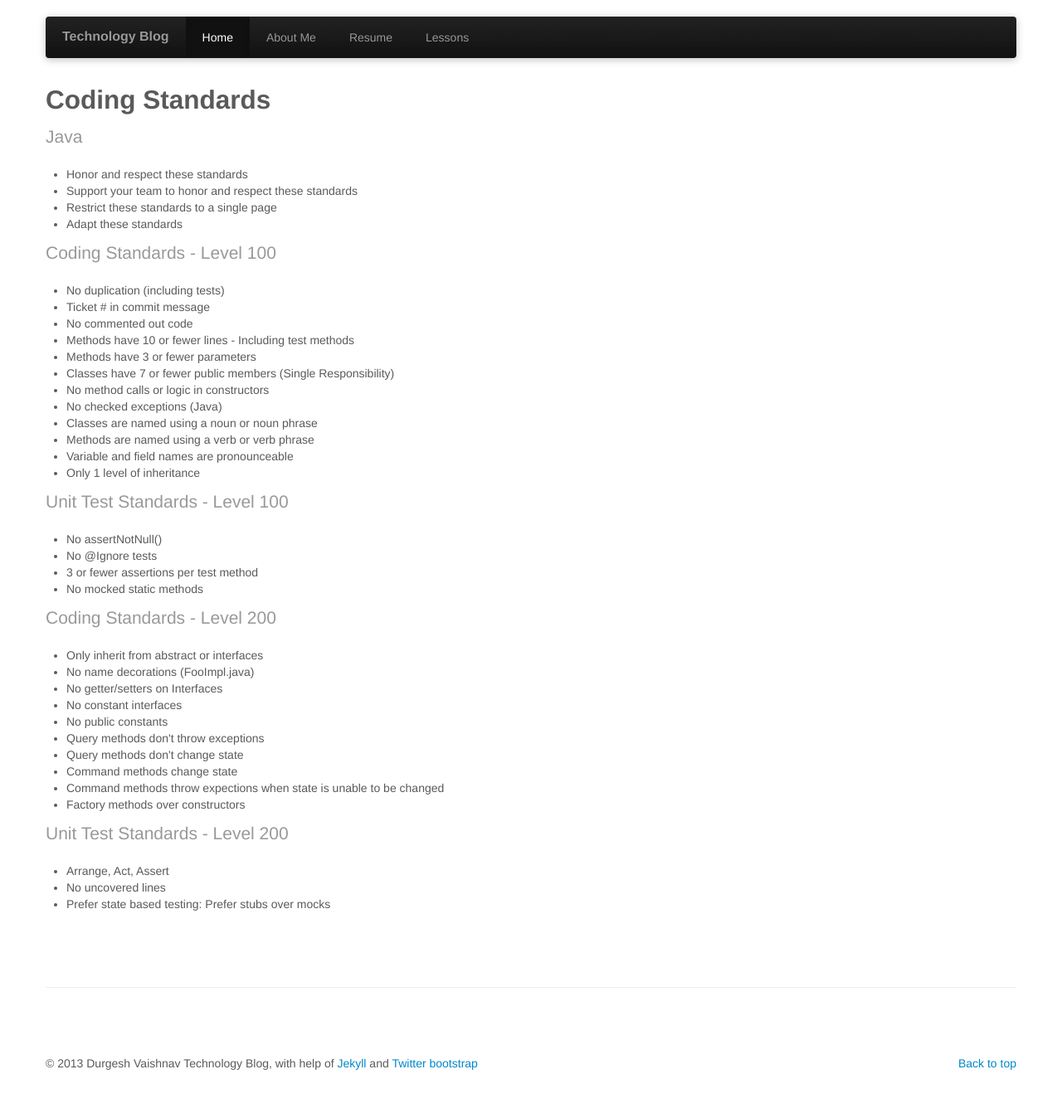
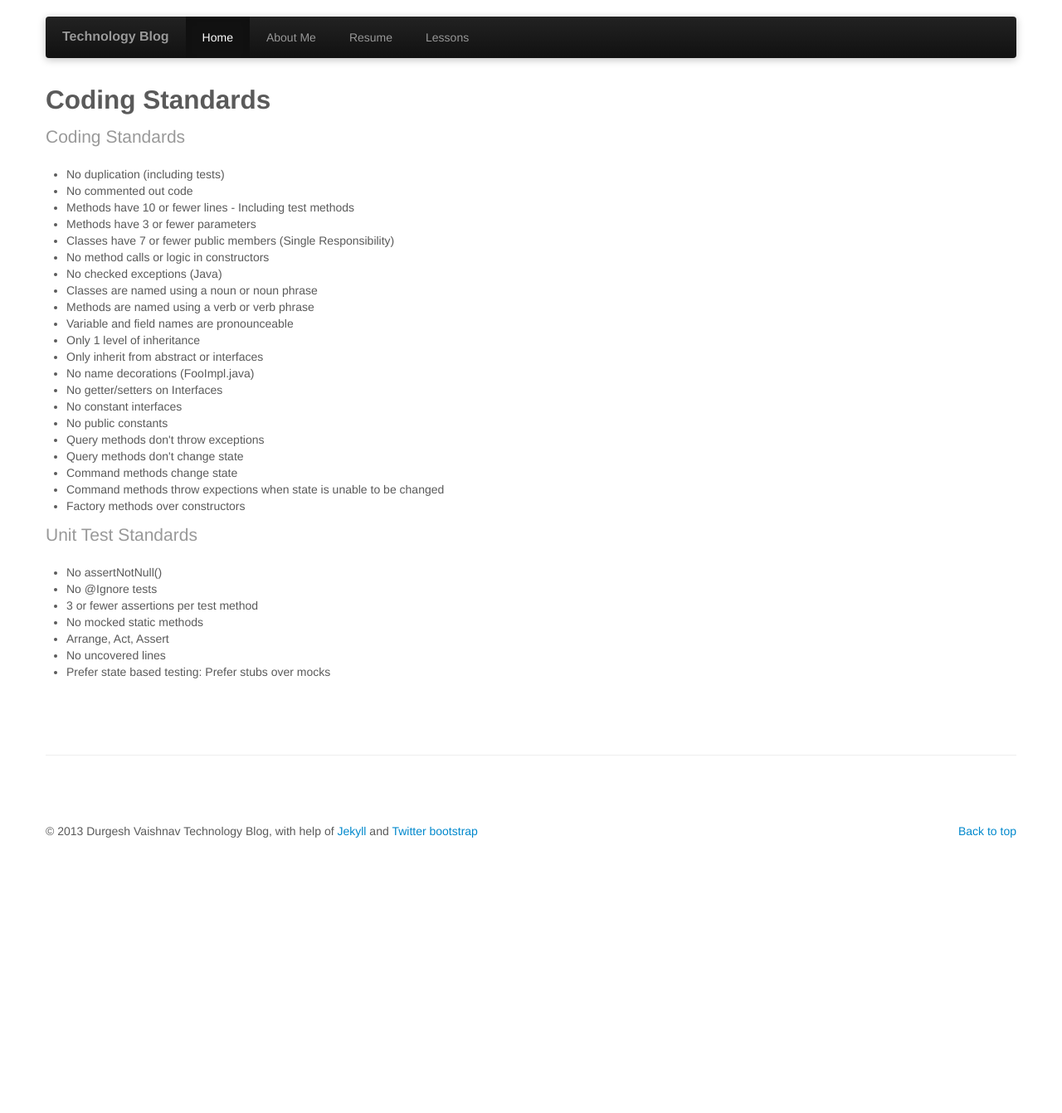
Before and after one commit to vdurgesh/git-pages, a Jekyll site: the page built from java/code-standards.html, in a window 1280 px wide. Shown: the whole page at 83% size. Built offline with Jekyll 4.4.1, drawn with Linux system fonts in a browser that asks for light colours; after the commit the page ends 1062 px from its top, so only the background shows below that.

Commit message:
code standards

```diff
--- a/java/code-standards.html
+++ b/java/code-standards.html
@@ -5,18 +5,9 @@ title: Coding Standards
 <div class="page-title"> <h2>Coding Standards</h2></div>
 <div class="featurette">
 
-<p class="lead"><span class="muted">Java</span>
-  <ul>
-    <li>Honor and respect these standards</li>
-    <li>Support your team to honor and respect these standards</li>
-	<li>Restrict these standards to a single page</li>
-	<li>Adapt these standards</li>
-</ul>
-</p>
-<p class="lead"><span class="muted">Coding Standards - Level 100</span>
+<p class="lead"><span class="muted">Coding Standards</span>
 	<ul>
 		<li>No duplication (including tests)</li>
-		<li>Ticket # in commit message</li>
 		<li>No commented out code</li>
 		<li>Methods have 10 or fewer lines - Including test methods</li>
 		<li>Methods have 3 or fewer parameters</li>
@@ -27,19 +18,6 @@ title: Coding Standards
 		<li>Methods are named using a verb or verb phrase</li>
 		<li>Variable and field names are pronounceable</li>
 		<li>Only 1 level of inheritance</li>
-	</ul>
-</p>
-
-<p class="lead"><span class="muted">Unit Test Standards - Level 100</span>
-	<ul>
-		<li>No assertNotNull()</li>
-		<li>No @Ignore tests</li>
-		<li>3 or fewer assertions per test method</li>
-		<li>No mocked static methods</li>
-	</ul>
-</p>
-<p class="lead"><span class="muted">Coding Standards - Level 200</span>
-	<ul>
 		<li>Only inherit from abstract or interfaces</li>
 		<li>No name decorations (FooImpl.java)</li>
 		<li>No getter/setters on Interfaces</li>
@@ -50,10 +28,15 @@ title: Coding Standards
 		<li>Command methods change state</li>
 		<li>Command methods throw expections when state is unable to be changed</li>
 		<li>Factory methods over constructors</li>
-</ul>
+	</ul>
 </p>
-<p class="lead"><span class="muted">Unit Test Standards - Level 200</span>
+
+<p class="lead"><span class="muted">Unit Test Standards</span>
 	<ul>
+		<li>No assertNotNull()</li>
+		<li>No @Ignore tests</li>
+		<li>3 or fewer assertions per test method</li>
+		<li>No mocked static methods</li>
 		<li>Arrange, Act, Assert</li>
 		<li>No uncovered lines</li>
 		<li>Prefer state based testing: Prefer stubs over mocks</li>
```
